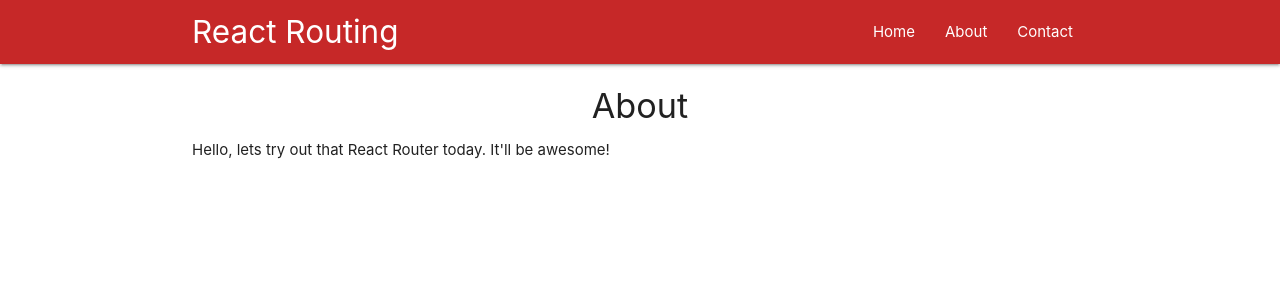
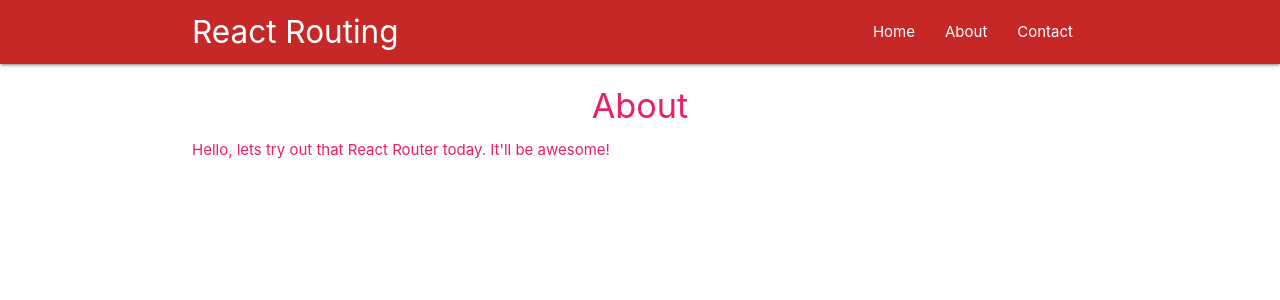
Before and after one commit to rarrunategu1/react_n_redux, a React (Create React App) app in the folder my-app/: page /about in a window 1280 px wide. Shown: the top 300 px of the page. Built offline with nearby package versions, Linux system fonts and the light colour scheme.

Commit message:
created a new file in another folder to create a colors component as a higher order component that was then applied to the About.js component

```diff
--- a/my-app/src/components/About.js
+++ b/my-app/src/components/About.js
@@ -1,4 +1,5 @@
-import React from 'react'
+import React from 'react';
+import Color from '../hoc/Color';
 
 const About = () => {
     return (
@@ -9,4 +10,4 @@
         );
 };
 
-export default About;
+export default Color(About);
--- /dev/null
+++ b/my-app/src/hoc/Color.js
@@ -0,0 +1,18 @@
+import React from 'react'
+
+const Color = (WrappedComponent) => {
+
+    const colors = ['red', 'pink', 'orange', 'blue', 'green', 'yellow'];
+    const randomColor = colors[Math.floor(Math.random() * 5)];
+    const className = randomColor + '-text';
+
+    return (props) => {
+        return (
+            <div className={className}>
+            <WrappedComponent {...props} />
+            </div>
+            );
+    };
+
+};
+export default Color;
```
